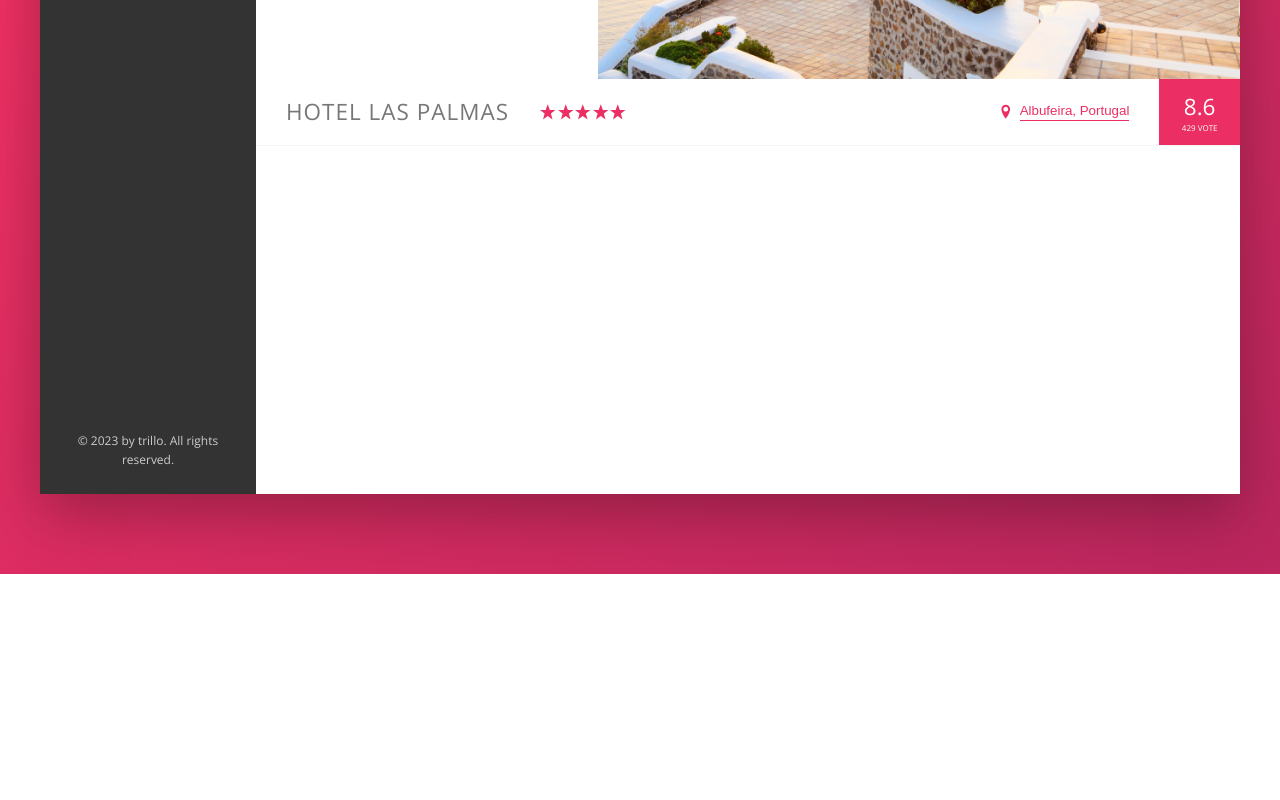
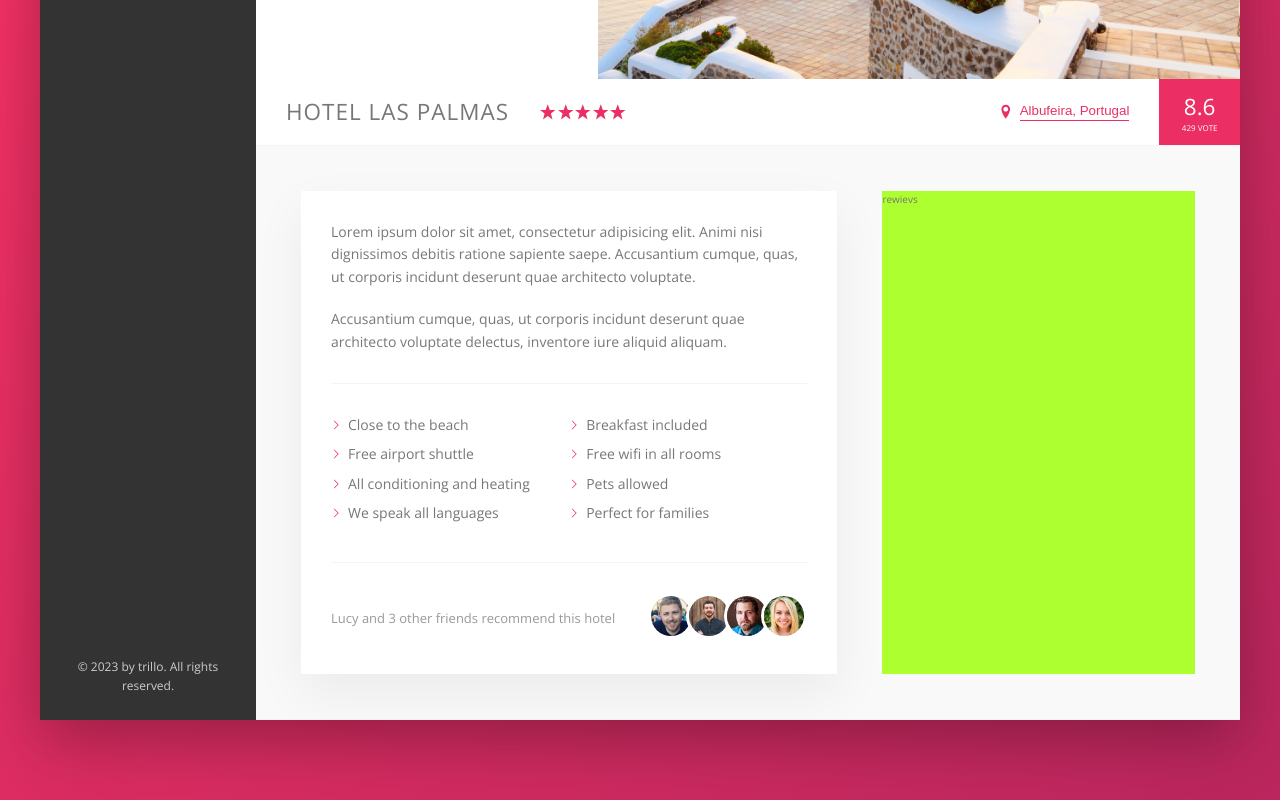
Before and after one commit to Podexus23/03-Trillo, a website: page index.html in a window 1280 px wide. Shown: the part 456-1256 px from the top of the page. Before the commit the page ends 1030 px from the top, so only its background shows below. Drawn offline with nearby package versions, Linux system fonts and the light colour scheme.

Commit message:
feat: description sect

```diff
--- a/index.html
+++ b/index.html
@@ -140,6 +140,57 @@
               <div class="overview__rating-count">429 vote</div>
             </div>
           </div>
+
+          <div class="detail">
+            <div class="description">
+              <p class="paragraph">
+                Lorem ipsum dolor sit amet, consectetur adipisicing elit. Animi
+                nisi dignissimos debitis ratione sapiente saepe. Accusantium
+                cumque, quas, ut corporis incidunt deserunt quae architecto
+                voluptate.
+              </p>
+              <p class="paragraph">
+                Accusantium cumque, quas, ut corporis incidunt deserunt quae
+                architecto voluptate delectus, inventore iure aliquid aliquam.
+              </p>
+              <ul class="list">
+                <li class="list__item">Close to the beach</li>
+                <li class="list__item">Breakfast included</li>
+                <li class="list__item">Free airport shuttle</li>
+                <li class="list__item">Free wifi in all rooms</li>
+                <li class="list__item">All conditioning and heating</li>
+                <li class="list__item">Pets allowed</li>
+                <li class="list__item">We speak all languages</li>
+                <li class="list__item">Perfect for families</li>
+              </ul>
+
+              <div class="recommend">
+                <p class="recommend__count">
+                  Lucy and 3 other friends recommend this hotel
+                </p>
+                <div class="recommend__friends">
+                  <img
+                    src="img/user-3.jpg"
+                    alt="Friend 1"
+                    class="recommend__photo" />
+                  <img
+                    src="img/user-4.jpg"
+                    alt="Friend 2"
+                    class="recommend__photo" />
+                  <img
+                    src="img/user-5.jpg"
+                    alt="Friend 3"
+                    class="recommend__photo" />
+                  <img
+                    src="img/user-6.jpg"
+                    alt="Friend 4"
+                    class="recommend__photo" />
+                </div>
+              </div>
+            </div>
+
+            <div class="user-reviews">rewievs</div>
+          </div>
         </main>
       </div>
     </div>
--- a/sass/_base.scss
+++ b/sass/_base.scss
@@ -33,6 +33,9 @@ Grey dark 3: #999
   --color-black: #000;
 
   --shadow-dark: 0 2rem 6rem rgba(0, 0, 0, 0.3);
+  --shadow-light: 0 2rem 5rem rgba(0, 0, 0, 0.06);
+
+  --line: 1px solid var(--color-grey-light-2);
 }
 
 * {
--- a/sass/_components.scss
+++ b/sass/_components.scss
@@ -219,8 +219,7 @@
 .overview {
   display: flex;
   align-items: center;
-  border-bottom: 1px solid var(--color-grey-light-2);
-
+  border-bottom: var(--line);
   &__heading {
     font-size: 2.25rem;
     font-weight: 300;
@@ -333,3 +332,76 @@
     box-shadow: none;
   }
 }
+
+//PARAGRAPH
+.paragraph {
+  &:not(:last-of-type) {
+    margin-bottom: 2rem;
+  }
+}
+
+//LIST
+.list {
+  list-style: none;
+  padding: 3rem 0;
+  margin: 3rem 0;
+
+  border-top: var(--line);
+  border-bottom: var(--line);
+
+  display: flex;
+  flex-wrap: wrap;
+
+  &__item {
+    flex: 0 0 50%;
+    margin-bottom: 0.7rem;
+  }
+
+  &__item::before {
+    content: "";
+    display: inline-block;
+    height: 1rem;
+    width: 1rem;
+    margin-right: 0.7rem;
+
+    //older browsers
+    // background-image: url(../img/chevron-thin-right.svg);
+    // background-size: cover;
+
+    //newer browsers - masks
+    background-color: var(--color-primary);
+    mask-image: url(../img/chevron-thin-right.svg);
+    -webkit-mask-image: url(../img/chevron-thin-right.svg);
+    mask-size: cover;
+    -webkit-mask-size: cover;
+  }
+}
+
+//RECOMMEND
+
+.recommend {
+  font-size: 1.3rem;
+  color: var(--color-grey-dark-3);
+
+  display: flex;
+  align-items: center;
+
+  &__count {
+    margin-right: auto;
+  }
+
+  &__friends {
+  }
+
+  &__photo {
+    box-sizing: content-box;
+    width: 4rem;
+    height: 4rem;
+    border-radius: 50%;
+    border: 3px solid #fff;
+
+    &:not(:last-child) {
+      margin-right: -1.15rem;
+    }
+  }
+}
--- a/sass/_layout.scss
+++ b/sass/_layout.scss
@@ -34,6 +34,25 @@
   background-color: #fff;
 
   flex: 1;
+}
 
-  height: 80rem;
+.detail {
+  display: flex;
+  padding: 4.5rem;
+  background-color: var(--color-grey-light-1);
+  border-bottom: var(--line);
 }
+
+.description {
+  font-size: 1.4rem;
+  background-color: #fff;
+  box-shadow: var(--shadow-light);
+  padding: 3rem;
+  flex: 0 0 60%;
+  margin-right: 4.5rem;
+}
+
+.user-reviews {
+  background-color: greenyellow;
+  flex: 1;
+}
```
Also changed, not shown: css/style.css.
